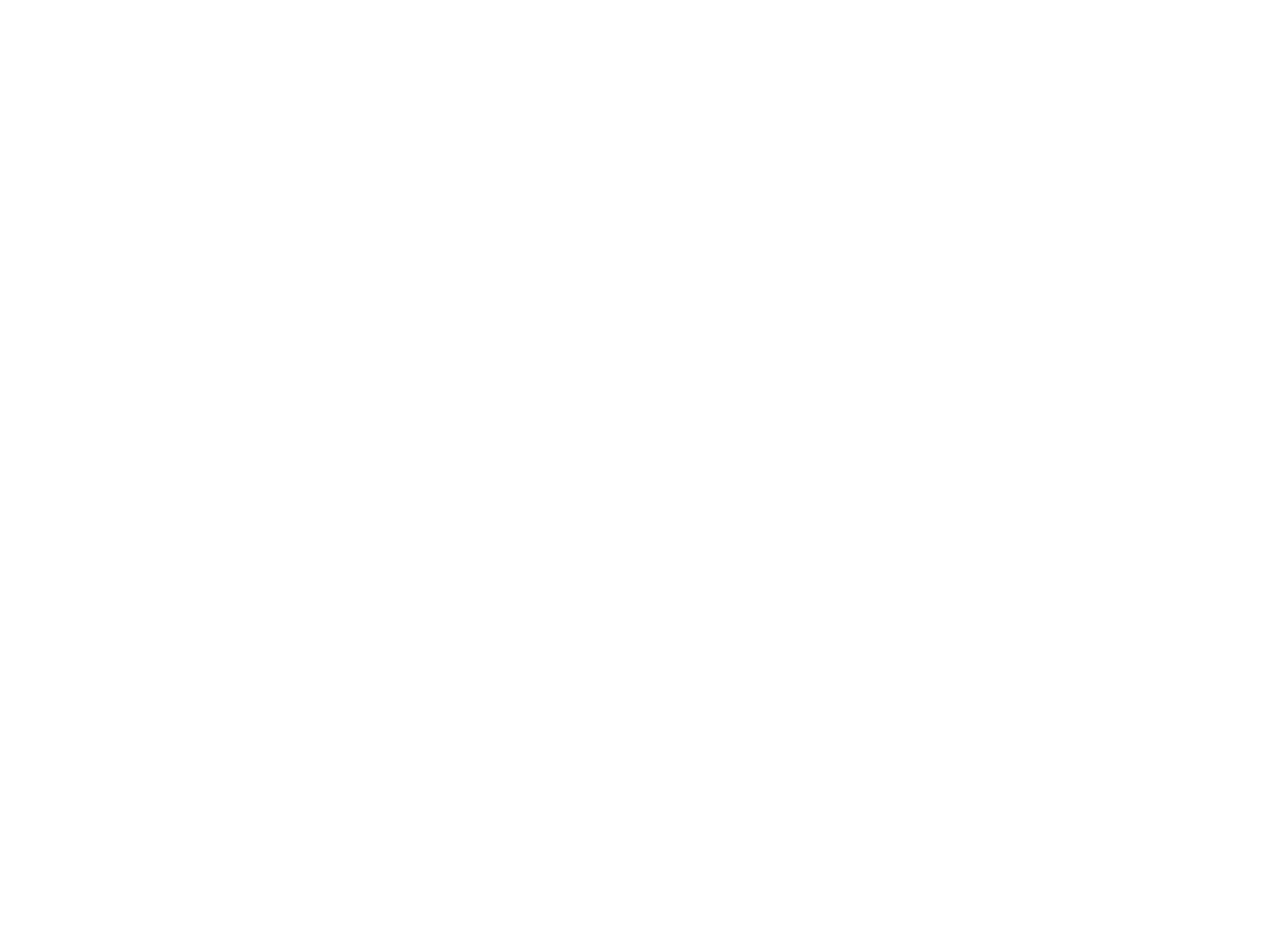
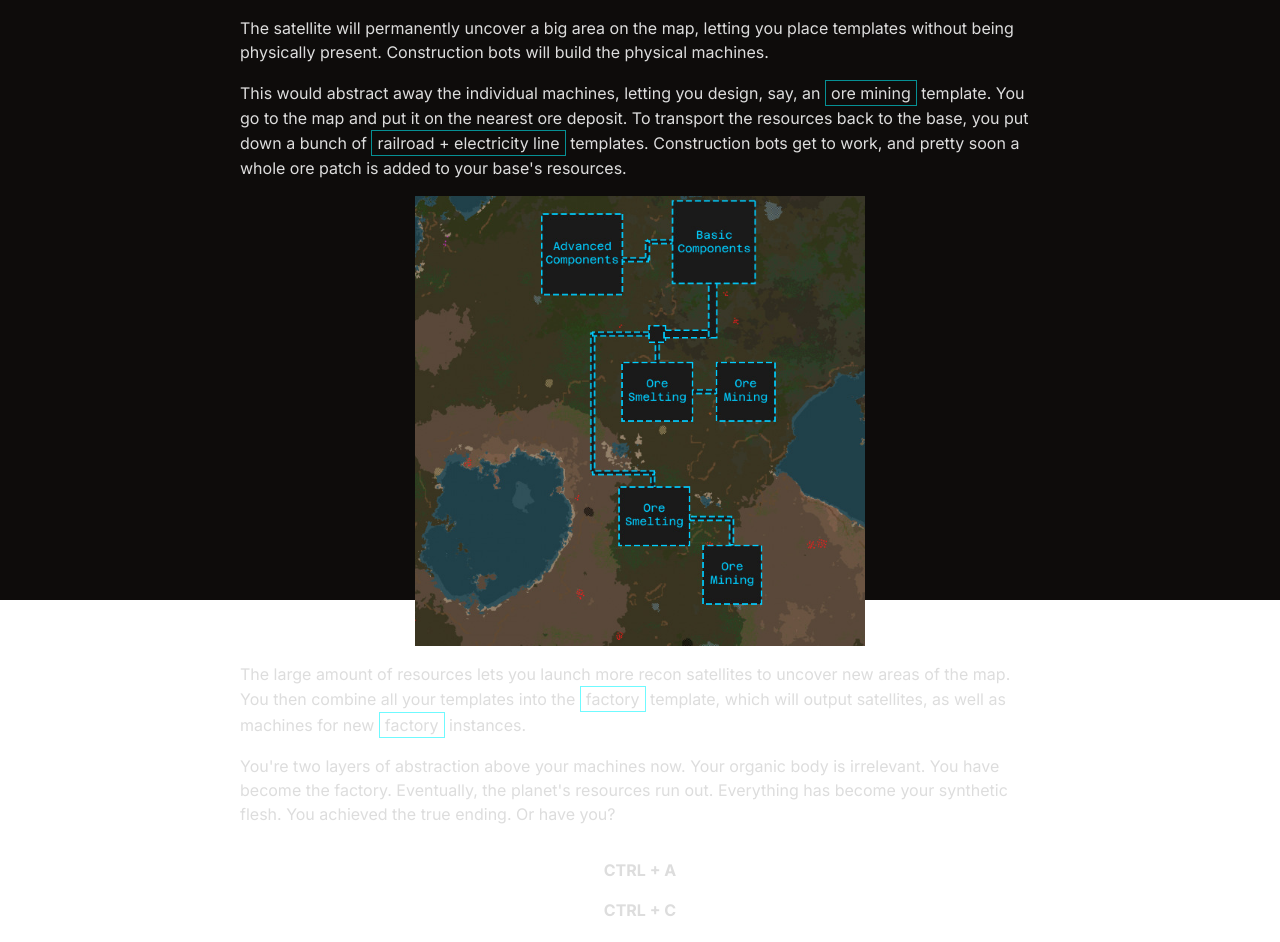
Before and after one commit to Liz-Lovelace/liz-homepage, a SvelteKit app: page /blog/factorio in a window 1280 px wide. Before the commit this address had no page. Shown: the part 200-1142 px from the top of the page. Before the commit the page ends 800 px from the top, so only its background shows below. Built offline with nearby package versions, Linux system fonts and the light colour scheme.

Commit message:
factorio: e/acc update, v1

```diff
--- a/src/routes/blog/BlogLayout.svelte
+++ b/src/routes/blog/BlogLayout.svelte
@@ -1,6 +1,8 @@
 <script>
   import BackgroundColor from "../BackgroundColor.svelte";
   import "./blog.css";
+
+  export let wideLayout = false;
 </script>
 
 <svelte:head>
@@ -8,7 +10,7 @@
 </svelte:head>
 
 <BackgroundColor color="var(--black-bc)" />
-<main class="blog-main">
+<main class="blog-main" class:wide={wideLayout}>
   <slot />
   <a class="back" href="/blog/"> &lt;&lt;&lt; Back to index </a>
   <p class="license">Liz Lovelace <br /> CC0. No copyright intended.</p>
@@ -24,6 +26,10 @@
   .back {
     text-align: center;
     display: block;
-    margin-bottom: 70px;
+    margin: 70px 0;
+  }
+
+  .wide {
+    max-width: 50em;
   }
 </style>
--- a/src/routes/blog/blog.css
+++ b/src/routes/blog/blog.css
@@ -4,7 +4,7 @@
   color: var(--white-bc);
   padding: 0 10px;
   font-family: "Inter", sans-serif;
-  line-height: 1.3em;
+  line-height: 1.5em;
   max-width: 40em;
   margin: auto;
 }
@@ -16,6 +16,7 @@
 
 .blog-main h1 {
   text-align: center;
+  margin: 2em 0;
 }
 
 .blog-main a {
@@ -28,7 +29,6 @@
 }
 
 .blog-main p {
-  padding-right: 10px;
   color: var(--muted-white-bc);
 }
 
--- /dev/null
+++ b/src/routes/blog/factorio/+page.svelte
@@ -0,0 +1,73 @@
+<script>
+    import BlogLayout from "../BlogLayout.svelte";
+</script>
+
+<BlogLayout wideLayout={true}>
+  <h1 class="factorio-title">FACTORIO: E/ACC UPDATE</h1>
+
+  <p>The goal of Factorio is to escape the planet you crash-landed on by launching a rocket. But what if instead of getting into the rocket, you launch a recon satellite?</p>
+
+  <p>
+    The satellite will permanently uncover a big area on the map, letting you
+    place templates without being physically present. Construction bots will
+    build the physical machines.
+  </p>
+
+  <p>
+    This would abstract away the individual machines, letting you design, say, an
+    <span class="factorio-template">ore mining</span> template. You go to the map and put it on the nearest ore
+    deposit. To transport the resources back to the base, you put down a bunch of
+    <span class="factorio-template">railroad + electricity line</span> templates. Construction bots get to work, and
+    pretty soon a whole ore patch is added to your base's resources.
+  </p>
+
+  <img class="factorio-img" src="/blog/factorio.jpg" alt="A view of the map in factorio with rectangles showing the modules built using templates" />
+
+  <p>
+    The large amount of resources lets you launch more recon satellites to uncover
+    new areas of the map. You then combine all your templates into the <span class="factorio-template">factory</span>
+    template, which will output satellites, as well as machines for new <span class="factorio-template">factory</span>
+    instances.
+  </p>
+
+  <p>
+    You're two layers of abstraction above your machines now. Your organic body
+    is irrelevant. You have become the factory. Eventually, the planet's resources
+    run out. Everything has become your synthetic flesh. You achieved the true
+    ending. Or have you?
+  </p>
+
+  <div class="factorio-ending">
+    <p>CTRL + A</p>
+    <p>CTRL + C</p>
+    <p>CTRL + V</p>
+  </div>
+
+  <img class="factorio-rocket" src="/blog/factorio-rocket.png" alt="The factorio rocket" />
+</BlogLayout>
+
+<style>
+  .factorio-img {
+    width: 450px;
+    height: 450px;
+    margin: auto;
+    display: block;
+  }
+
+  .factorio-template {
+    border: 1px solid #00f7ff90;
+    display: inline-block;
+    padding: 0 5px;
+  }
+
+  .factorio-ending {
+    margin-top: 2em;
+    text-align: center;
+    font-weight: bold;
+  }
+
+  .factorio-rocket {
+    margin: auto;
+    display: block;
+  }
+</style>
```
Also changed, not shown: src/routes/blog/+page.svelte (+6 -1 lines), static/blog/factorio-rocket.png (added), static/blog/factorio.jpg (added).
